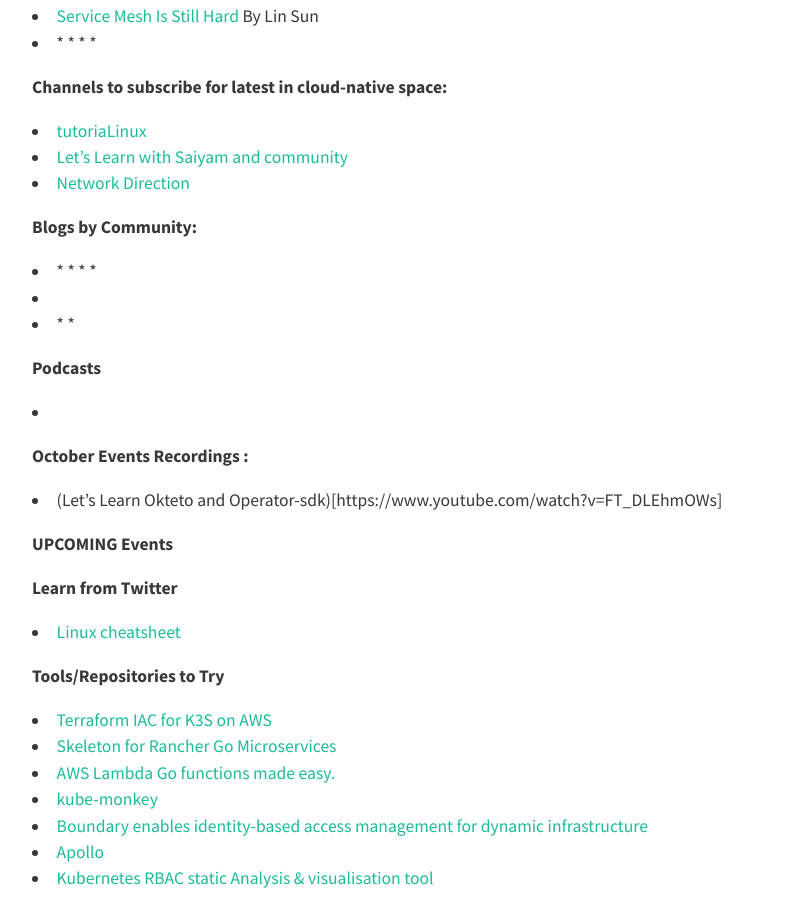
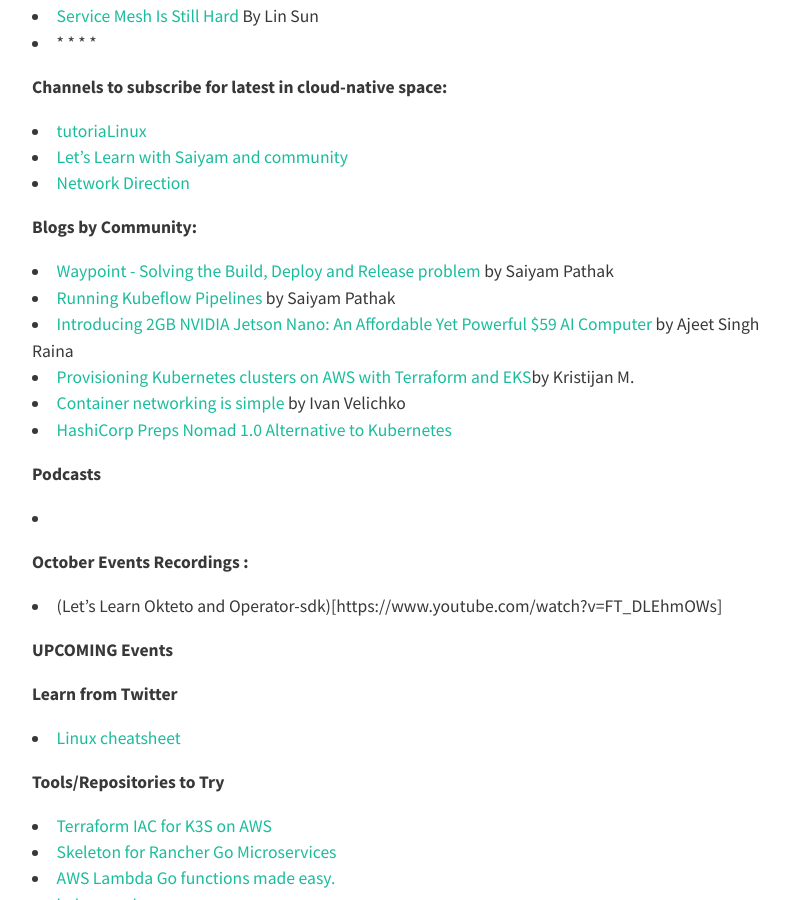
Before and after one commit to Hubstation/newsletter, a Jekyll site: the page built from draft/upcoming-newsletter.md, in a window 1280 px wide and 900 px high, scrolled down 595 px. Shown: the whole window, without its empty margins (224-1013 px from the left). Built offline with Jekyll 4.4.1, drawn with Linux system fonts in a browser that asks for light colours; nearby versions of some CDN libraries; our own code applies the rules of GitHub Pages for plain Markdown files.

Commit message:
Update upcoming-newsletter.md

```diff
--- a/draft/upcoming-newsletter.md
+++ b/draft/upcoming-newsletter.md
@@ -31,15 +31,13 @@
 
 
 **Blogs by Community:**
-*
-*
-*
-*
-*
-*
-*
-*
-*
+* [Waypoint - Solving the Build, Deploy and Release problem](https://www.civo.com/learn/waypoint-solving-the-build-deploy-and-release-problem) by Saiyam Pathak
+* [Running Kubeflow Pipelines](https://www.civo.com/learn/running-kubeflow-pipelines) by Saiyam Pathak
+* [Introducing 2GB NVIDIA Jetson Nano: An Affordable Yet Powerful $59 AI Computer](https://collabnix.com/2gb-nvidia-jetson-nano-59-ai-computer/) by Ajeet Singh Raina
+* [Provisioning Kubernetes clusters on AWS with Terraform and EKS](https://learnk8s.io/terraform-eks)by Kristijan M.
+* [Container networking is simple](https://iximiuz.com/en/posts/container-networking-is-simple/) by Ivan Velichko
+* [ HashiCorp Preps Nomad 1.0 Alternative to Kubernetes](https://containerjournal.com/topics/container-management/hashicorp-preps-nomad-1-0-alternative-to-kubernetes/)
+
 
 
 **Podcasts**
```
